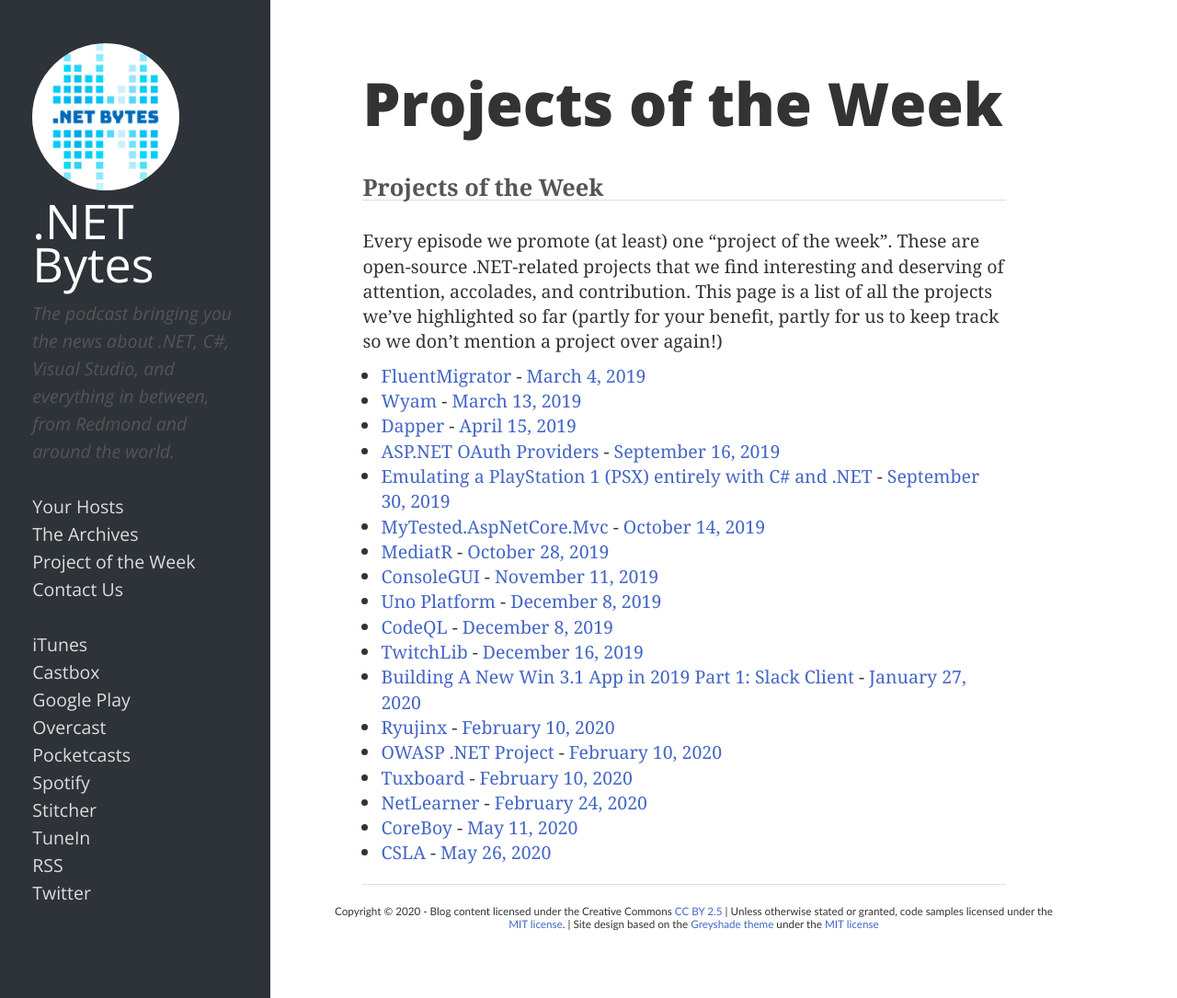
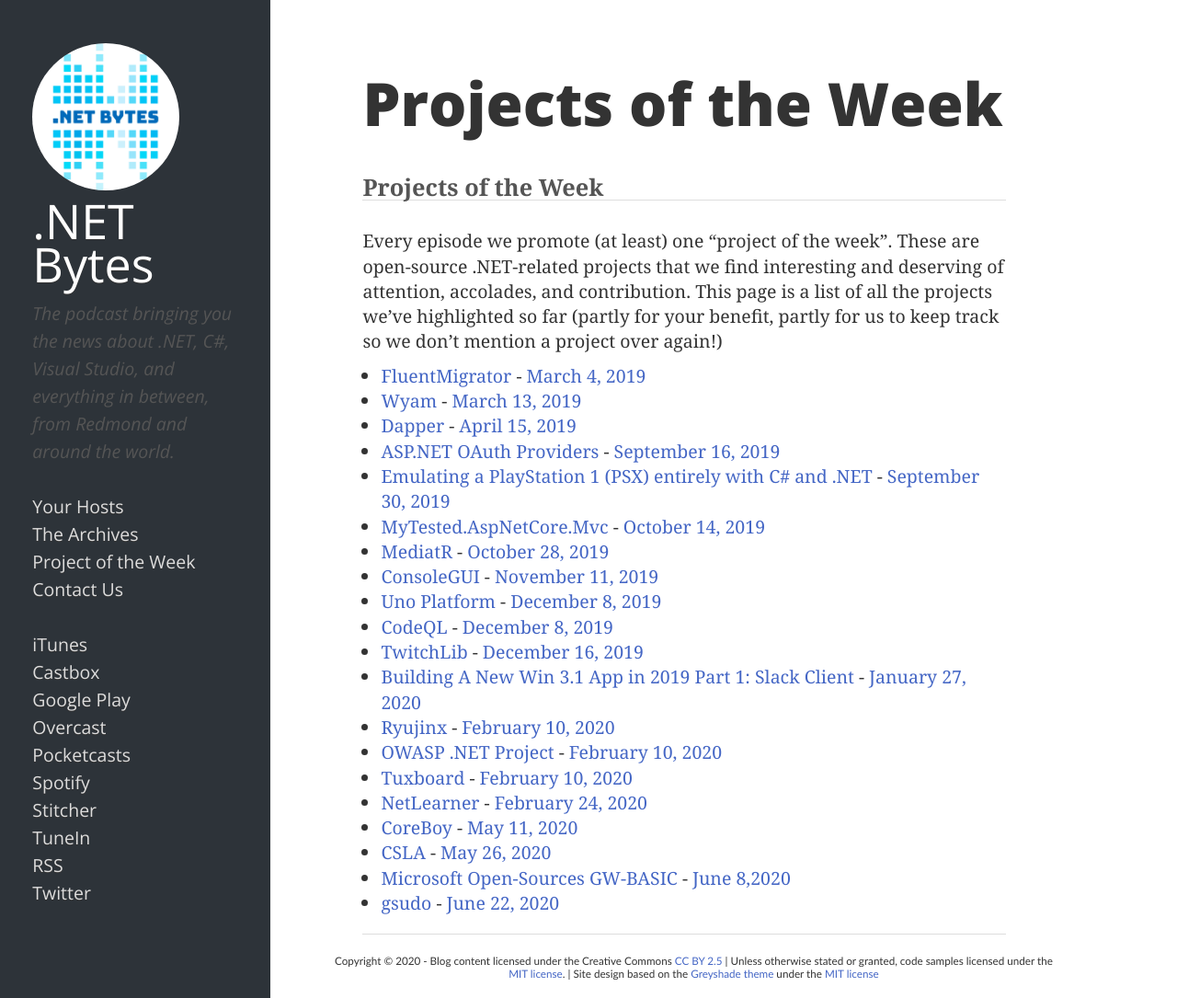
Before and after one commit to dotnetbytes/Website, a Jekyll site: the page built from potw.md, in a window 1280 px wide and 1085 px high. Shown: the whole window at 92% size. Built offline with Jekyll 4.4.1, drawn with Linux system fonts in a browser that asks for light colours.

Commit message:
Updated POTW

```diff
--- a/potw.md
+++ b/potw.md
@@ -28,3 +28,5 @@ This page is a list of all the projects we've highlighted so far (partly for you
 * [NetLearner](https://wakeupandcode.com/netlearner-on-asp-net-core-3-1/) - [February 24, 2020](https://www.dotnetbytes.fm/16)
 * [CoreBoy](https://www.hanselman.com/blog/CoreBoyIsACrossPlatformGameBoyEmulatorWrittenInCThatEvenDoesASCII.aspx) - [May 11, 2020](https://www.dotnetbytes.fm/17)
 * [CSLA](https://github.com/MarimerLLC/csla) - [May 26, 2020](https://www.dotnetbytes.fm/18)
+* [Microsoft Open-Sources GW-BASIC](https://devblogs.microsoft.com/commandline/microsoft-open-sources-gw-basic/) - [June 8,2020](https://www.dotnetbytes.fm/19)
+* [gsudo](https://github.com/gerardog/gsudo) - [June 22, 2020](https://www.dotnetbytes.fm/20)
```
